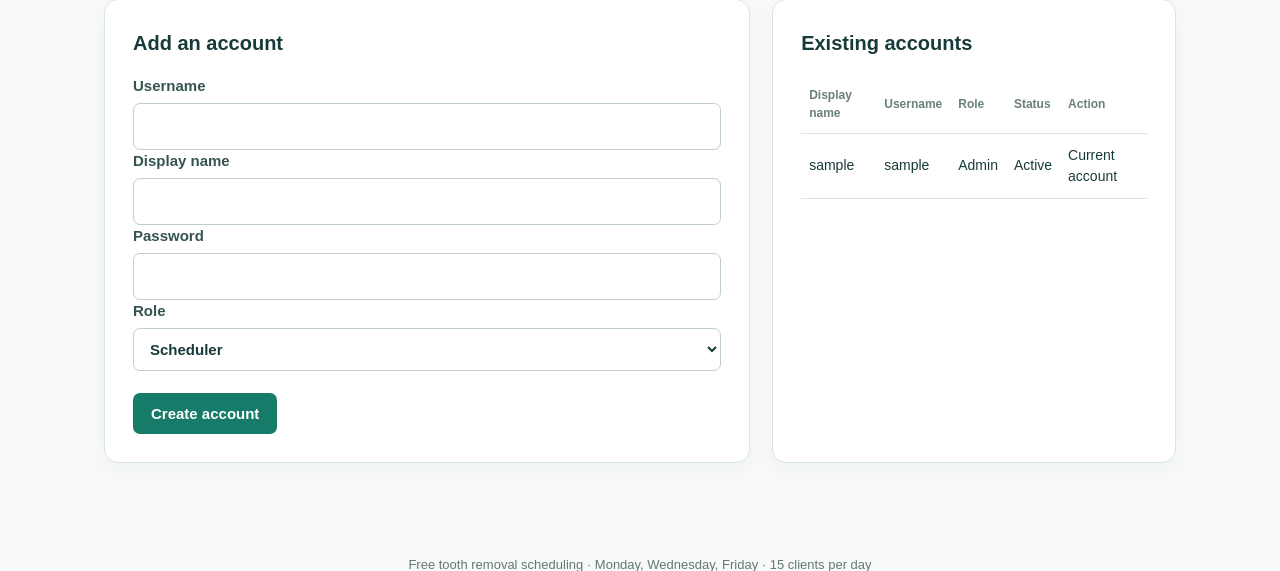
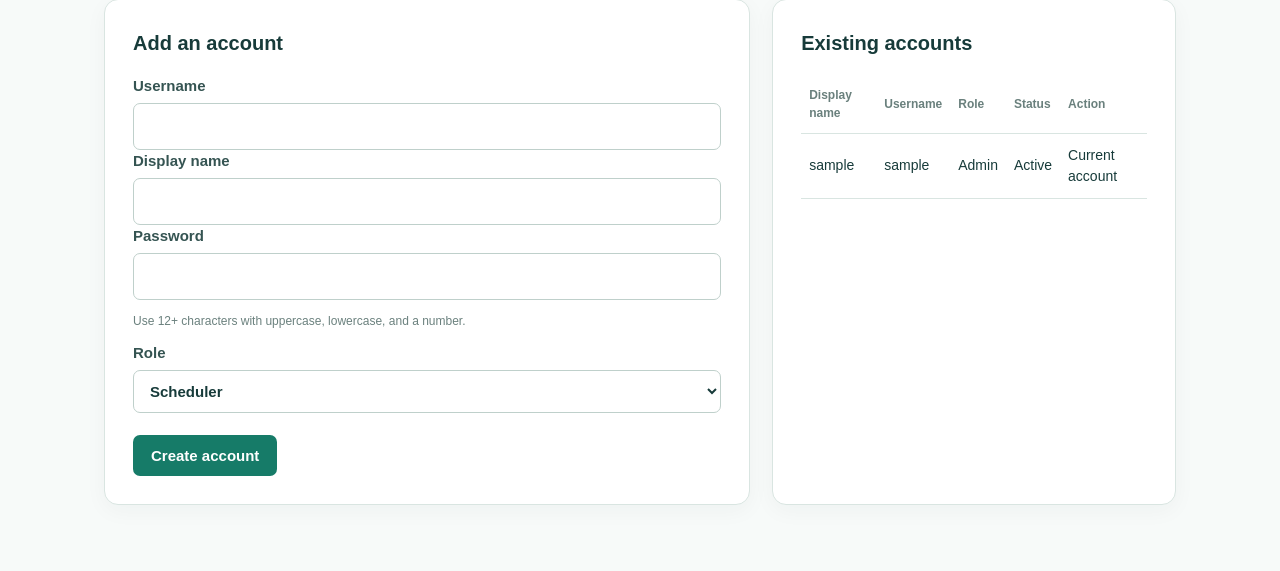
Before and after one commit to arnaut560000/Dental_scheduling, a Flask app: page /admin/accounts in a window 1280 px wide. Shown: the part 203-774 px from the top of the page. Run offline with Flask 3, Linux system fonts and the light colour scheme; the visitor is signed in with stand-in values (Sample User, id 1); data comes from the database, SQL or seed files in the repository; data that the repository does not hold is empty; parts of the project's set-up code (start-up, migrations or seed data) failed here and were passed over; some libraries are stand-ins or nearby versions.

Commit message:
Strengthen staff password requirements

```diff
--- a/app.py
+++ b/app.py
@@ -681,10 +681,23 @@ def roles_required(*allowed_roles):
 
 
 PASSWORD_MIN_LENGTH = 12
+PASSWORD_REQUIREMENT = (
+    "Password must be at least 12 characters and include an uppercase letter, "
+    "lowercase letter, and number."
+)
 
 
 def valid_username(value):
     return bool(re.fullmatch(r"[A-Za-z0-9_.-]{3,40}", value))
+
+
+def valid_password(value):
+    return (
+        len(value) >= PASSWORD_MIN_LENGTH
+        and any(character.islower() for character in value)
+        and any(character.isupper() for character in value)
+        and any(character.isdigit() for character in value)
+    )
 
 
 def audit(action, appointment_id=None, target_user_id=None, details=None):
@@ -1533,11 +1546,8 @@ def accounts():
             )
         elif not 2 <= len(display_name) <= 80:
             flash("Display name must contain 2–80 characters.", "error")
-        elif len(password) < PASSWORD_MIN_LENGTH:
-            flash(
-                f"Password must contain at least {PASSWORD_MIN_LENGTH} characters.",
-                "error",
-            )
+        elif not valid_password(password):
+            flash(PASSWORD_REQUIREMENT, "error")
         elif role not in {"admin", "scheduler"}:
             flash("Invalid account role.", "error")
         else:
@@ -1643,11 +1653,8 @@ def reset_staff_password(user_id):
         flash("Use Change password to update your own password.", "error")
         return redirect(url_for("accounts"))
 
-    if len(new_password) < PASSWORD_MIN_LENGTH:
-        flash(
-            f"New password must contain at least {PASSWORD_MIN_LENGTH} characters.",
-            "error",
-        )
+    if not valid_password(new_password):
+        flash(PASSWORD_REQUIREMENT, "error")
         return redirect(url_for("accounts"))
 
     target = db().execute(
@@ -2142,11 +2149,8 @@ def change_password():
 
         if not check_password_hash(user["password_hash"], current_password):
             flash("Your current password is incorrect.", "error")
-        elif len(new_password) < PASSWORD_MIN_LENGTH:
-            flash(
-                f"New password must contain at least {PASSWORD_MIN_LENGTH} characters.",
-                "error",
-            )
+        elif not valid_password(new_password):
+            flash(PASSWORD_REQUIREMENT, "error")
         elif new_password != confirm_password:
             flash("The new passwords do not match.", "error")
         else:
--- a/templates/accounts.html
+++ b/templates/accounts.html
@@ -20,6 +20,7 @@
         <input name="display_name" minlength="2" maxlength="80" required>
       </label>
       <label>Password<input type="password" name="password" minlength="12" required></label>
+      <p class="notice">Use 12+ characters with uppercase, lowercase, and a number.</p>
       <label>
         Role
         <select name="role">
@@ -60,6 +61,7 @@
                       autocomplete="new-password"
                     >
                     <button class="small" type="submit">Reset password</button>
+                    <p class="notice">12+ characters, uppercase, lowercase, and number.</p>
                   </form>
                 {% else %}
                   Current account
--- a/templates/change_password.html
+++ b/templates/change_password.html
@@ -19,6 +19,7 @@
       Confirm new password
       <input type="password" name="confirm_password" minlength="12" required autocomplete="new-password">
     </label>
+    <p class="notice">Use 12+ characters with uppercase, lowercase, and a number.</p>
     <button type="submit">Save new password</button>
   </form>
 {% endblock %}
```
Also changed, not shown: tests/test_app.py (+6 -0 lines).
